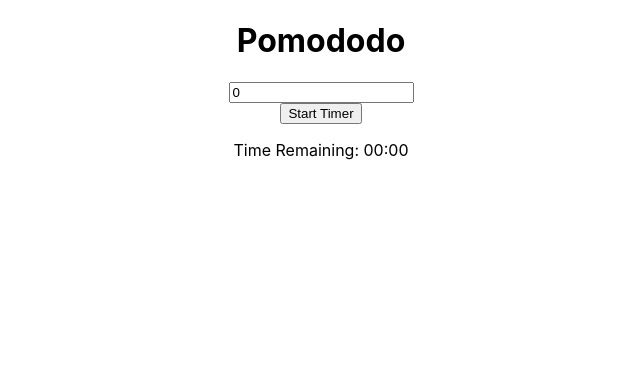
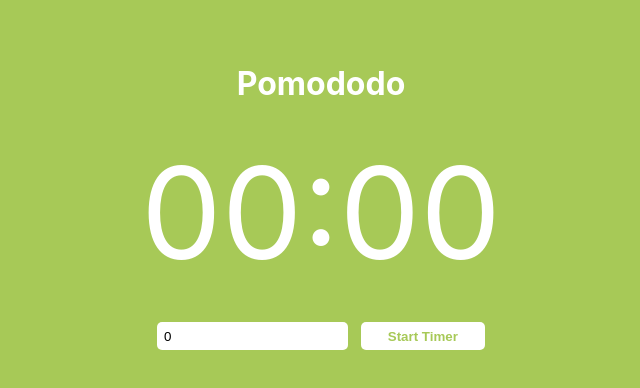
Before and after one commit to AnooshkhaShetty/Pomododo, a React (Create React App) app in the folder pomododo/: page /timetofocus in a window 1280 px wide. Shown: the top 388 px of the page, without its empty margins (319-959 px from the left). Built offline with nearby package versions, Linux system fonts and the light colour scheme.

Commit message:
routing and pretty countdown

```diff
--- a/pomododo/src/App.js
+++ b/pomododo/src/App.js
@@ -1,67 +1,13 @@
-// import logo from './logo.svg';
-// import './App.css';
+import * as React from 'react';
+import Router from "./pages/Routes";
 
-// function App() {
-//   return (
-//     <div className="App">
-//       <header className="App-header">
-//         <img src={logo} className="App-logo" alt="logo" />
-//         <p>
-//           Edit <code>src/App.js</code> and save to reload.
-//         </p>
-//         <a
-//           className="App-link"
-//           href="https://reactjs.org"
-//           target="_blank"
-//           rel="noopener noreferrer"
-//         >
-//           Learn React
-//         </a>
-//       </header>
-//     </div>
-//   );
-// }
 
-// export default App;
-
-import React, { useState, useEffect } from 'react';
-
-function Timer() {
-  const [timeRemaining, setTimeRemaining] = useState(0);
-  const [duration, setDuration] = useState(0);
-
-  const startTimer = () => {
-    setTimeRemaining(duration * 60);
-  };
-
-  useEffect(() => {
-    let interval;
-    if (timeRemaining > 0) {
-      interval = setInterval(() => {
-        setTimeRemaining((prevTime) => prevTime - 1);
-      }, 1000);
-      document.title = (Math.floor(timeRemaining / 60).toString().padStart(2, '0'))+":"+(timeRemaining % 60).toString().padStart(2, '0');
-    }
-    return () => clearInterval(interval);
-  }, [timeRemaining]);
-
-  const handleDurationChange = (event) => {
-    setDuration(event.target.value);
-  };
-
-  const minutes = Math.floor(timeRemaining / 60);
-  const seconds = timeRemaining % 60;
-
+const App = () => {
   return (
-    <div style={{ display: 'flex', flexDirection: 'column', alignItems: 'center' }}>
-      <h1>Pomododo</h1>
-      <input type="number" value={duration} onChange={handleDurationChange} />
-      <button onClick={startTimer}>Start Timer</button>
-      <p>
-        Time Remaining: {minutes.toString().padStart(2, '0')}:{seconds.toString().padStart(2, '0')}
-      </p>
-    </div>
+      <div className="MainPage">
+        <Router />
+      </div>
   );
 }
 
-export default Timer;
+export default App;
--- a/pomododo/src/index.js
+++ b/pomododo/src/index.js
@@ -1,17 +1,12 @@
 import React from 'react';
 import ReactDOM from 'react-dom/client';
+import App from './App';
+import { BrowserRouter } from 'react-router-dom'
 import './index.css';
-import App from './App';
-import reportWebVitals from './reportWebVitals';
 
 const root = ReactDOM.createRoot(document.getElementById('root'));
 root.render(
-  <React.StrictMode>
+  <BrowserRouter>
     <App />
-  </React.StrictMode>
+  </BrowserRouter>
 );
-
-// If you want to start measuring performance in your app, pass a function
-// to log results (for example: reportWebVitals(console.log))
-// or send to an analytics endpoint. Learn more: https://bit.ly/CRA-vitals
-reportWebVitals();
--- /dev/null
+++ b/pomododo/src/pages/FocusPage.js
@@ -0,0 +1,43 @@
+import React, { useState, useEffect } from 'react';
+
+function Timer() {
+  const [timeRemaining, setTimeRemaining] = useState(0);
+  const [duration, setDuration] = useState(0);
+
+  const startTimer = () => {
+    setTimeRemaining(duration * 60);
+  };
+
+  useEffect(() => {
+    let interval;
+    if (timeRemaining > 0) {
+      interval = setInterval(() => {
+        setTimeRemaining((prevTime) => prevTime - 1);
+      }, 1000);
+      document.title = (Math.floor(timeRemaining / 60))+":"+(timeRemaining % 60);
+    }
+    return () => clearInterval(interval);
+  }, [timeRemaining]);
+
+  const handleDurationChange = (event) => {
+    setDuration(event.target.value);
+  };
+
+  const minutes = Math.floor(timeRemaining / 60);
+  const seconds = timeRemaining % 60;
+
+  return (
+    <div style={{ display: 'flex', flexDirection: 'column', alignItems: 'center', height: '100vh', backgroundColor: '#a7c957', color: '#fff' }}>
+      <h1 style={{ marginTop: '2em', marginBottom: '1em' }}>Pomododo</h1>
+      <p style={{ fontSize: '8em', margin: 0 }}>
+        {minutes.toString().padStart(2, '0')}:{seconds.toString().padStart(2, '0')}
+      </p>
+      <div style={{ marginTop: '2em' }}>
+        <input type="number" value={duration} onChange={handleDurationChange} style={{ padding: '0.5em', borderRadius: '5px', border: 'none', marginRight: '1em' }} />
+        <button onClick={startTimer} style={{ padding: '0.5em 2em', borderRadius: '5px', border: 'none', backgroundColor: '#fff', color: '#a7c957', fontWeight: 'bold', cursor: 'pointer' }}>Start Timer</button>
+      </div>
+    </div>
+  );
+}
+
+export default Timer;
--- /dev/null
+++ b/pomododo/src/pages/Routes.js
@@ -0,0 +1,15 @@
+import * as React from 'react'
+import { Route, Routes } from "react-router-dom";
+
+import FocusPage from "./FocusPage"
+
+const Router = () => {
+
+  return (
+    <Routes>
+      <Route exact path="/timetofocus" element={<FocusPage />} />
+    </Routes>
+  );
+}
+
+export default Router;
```
Also changed, not shown: pomododo/src/pages/LoginPage.js (added), pomododo/src/pages/SigninPage.js (deleted).
